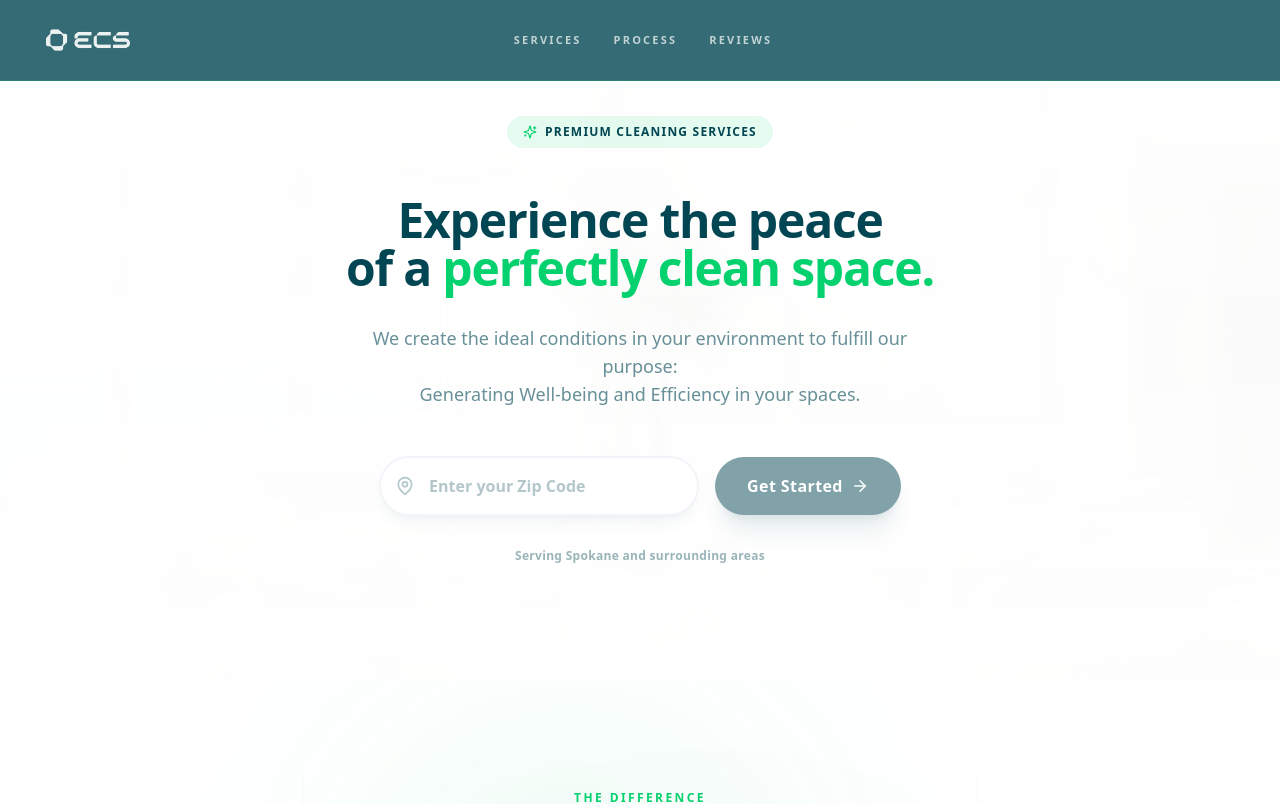
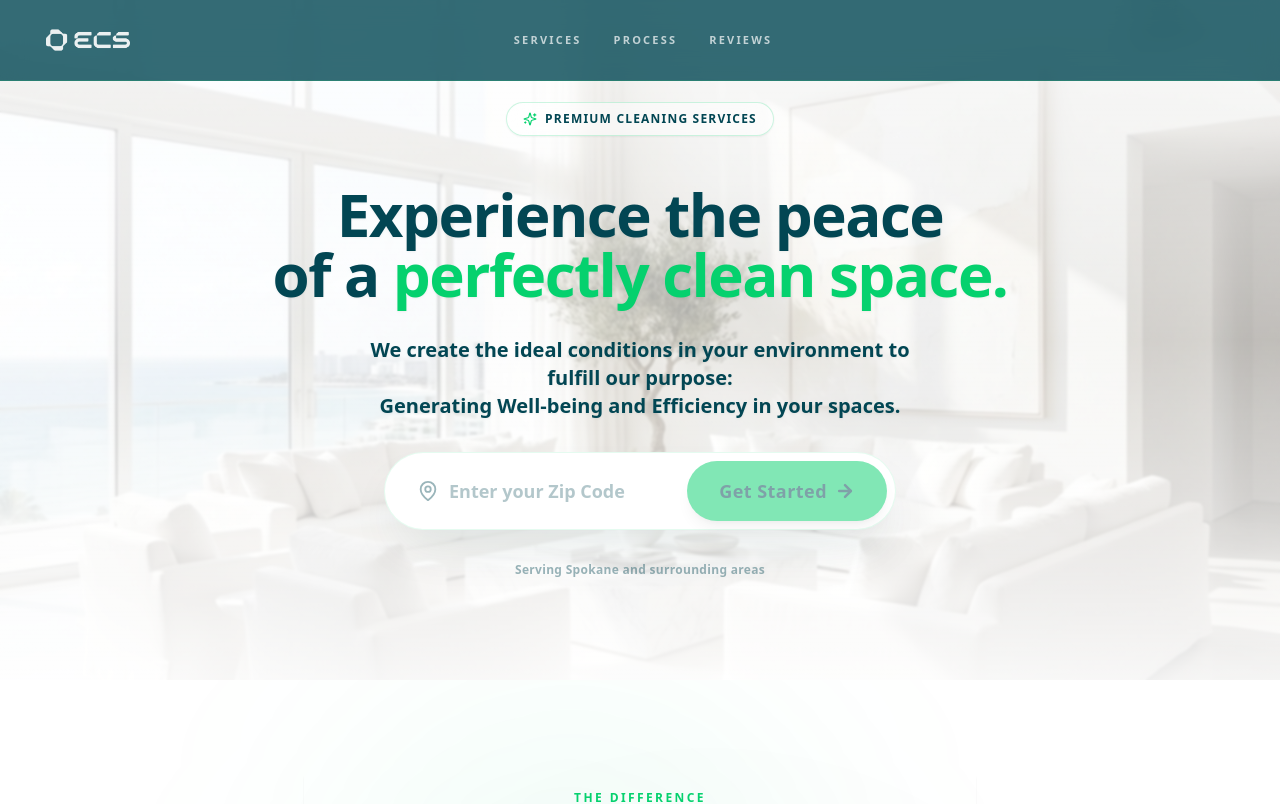
Before and after one commit to renatoquerales28-byte/extreme-cleaning-next, a Next.js app: page / in a window 1280 px wide. Shown: the top 804 px of the page. Built offline with nearby package versions, Linux system fonts and the light colour scheme.

Commit message:
Enhance hero background visibility and brighten CTA button

```diff
--- a/src/components/landing/HeroSection.tsx
+++ b/src/components/landing/HeroSection.tsx
@@ -28,8 +28,8 @@ export default function HeroSection() {
                     className="object-cover"
                     priority
                 />
-                {/* Gradient Overlay for Text Readability */}
-                <div className="absolute inset-0 bg-white/90 bg-gradient-to-b from-white/95 via-white/80 to-white/95 backdrop-blur-[2px]" />
+                {/* Gradient Overlay for Text Readability - Reduced opacity */}
+                <div className="absolute inset-0 bg-white/40 bg-gradient-to-b from-white/80 via-white/40 to-white/90 backdrop-blur-[1px]" />
             </div>
 
             <div className="container mx-auto px-4 relative z-10 flex flex-col items-center justify-center text-center h-full">
@@ -41,43 +41,43 @@ export default function HeroSection() {
                     className="max-w-3xl space-y-8"
                 >
                     {/* Badge */}
-                    <div className="inline-flex items-center gap-2 px-4 py-2 rounded-full bg-[#05D16E]/10 text-[#024653] text-xs font-bold uppercase tracking-widest mb-4">
+                    <div className="inline-flex items-center gap-2 px-4 py-2 rounded-full bg-white/50 backdrop-blur-md border border-[#05D16E]/20 text-[#024653] text-xs font-bold uppercase tracking-widest mb-4 shadow-sm">
                         <Sparkles size={14} className="text-[#05D16E]" />
                         <span>Premium Cleaning Services</span>
                     </div>
 
-                    {/* Headline - Reduced size as requested */}
-                    <h1 className="text-4xl md:text-5xl font-black tracking-tight text-[#024653] leading-tight">
+                    {/* Headline */}
+                    <h1 className="text-5xl md:text-6xl font-black tracking-tight text-[#024653] leading-tight drop-shadow-sm">
                         Experience the peace <br /> of a <span className="text-[#05D16E]">perfectly clean space.</span>
                     </h1>
 
                     {/* Subtitle */}
-                    <p className="text-base md:text-lg text-[#024653]/60 font-medium leading-relaxed max-w-xl mx-auto">
+                    <p className="text-lg md:text-xl text-[#024653] font-semibold leading-relaxed max-w-xl mx-auto drop-shadow-sm">
                         We create the ideal conditions in your environment to fulfill our purpose: <br className="hidden md:block" />
                         Generating Well-being and Efficiency in your spaces.
                     </p>
 
-                    {/* Zip Code CTA */}
-                    <form onSubmit={handleStart} className="flex flex-col sm:flex-row items-center justify-center gap-4 mt-8 pt-4">
-                        <div className="relative w-full max-w-xs group">
-                            <div className="absolute inset-y-0 left-4 flex items-center pointer-events-none text-[#024653]/30 group-focus-within:text-[#05D16E] transition-colors">
-                                <MapPin size={20} />
+                    {/* Zip Code CTA - Redesigned */}
+                    <form onSubmit={handleStart} className="flex flex-col sm:flex-row items-center justify-center gap-3 mt-10 p-2 bg-white rounded-full shadow-2xl shadow-[#024653]/10 border border-[#05D16E]/10 max-w-lg mx-auto transform hover:scale-[1.01] transition-transform duration-300">
+                        <div className="relative flex-1 w-full sm:w-auto group">
+                            <div className="absolute inset-y-0 left-6 flex items-center pointer-events-none text-[#024653]/40 group-focus-within:text-[#05D16E] transition-colors">
+                                <MapPin size={22} />
                             </div>
                             <input
                                 type="text"
                                 placeholder="Enter your Zip Code"
                                 value={zipCode}
                                 onChange={(e) => setZipCode(e.target.value.replace(/\D/g, '').slice(0, 5))}
-                                className="w-full pl-12 pr-6 py-4 bg-white border-2 border-slate-100 rounded-full font-bold text-[#024653] placeholder:text-[#024653]/30 focus:border-[#05D16E] focus:ring-4 focus:ring-[#05D16E]/10 outline-none transition-all shadow-lg shadow-[#024653]/5"
+                                className="w-full pl-14 pr-6 py-4 bg-transparent border-none font-bold text-[#024653] text-lg placeholder:text-[#024653]/30 focus:ring-0 focus:outline-none"
                             />
                         </div>
 
                         <button
                             type="submit"
                             disabled={zipCode.length < 5}
-                            className="h-[58px] px-8 rounded-full bg-[#024653] text-white font-bold tracking-wide hover:bg-[#02333d] disabled:opacity-50 disabled:cursor-not-allowed transition-all shadow-xl shadow-[#024653]/20 flex items-center gap-2 hover:scale-105 active:scale-95"
+                            className="w-full sm:w-auto px-8 py-4 rounded-full bg-[#05D16E] text-[#024653] font-black text-lg tracking-wide hover:bg-[#04bd63] disabled:opacity-50 disabled:cursor-not-allowed transition-all shadow-lg hover:shadow-[#05D16E]/30 flex items-center justify-center gap-2"
                         >
-                            Get Started <ArrowRight size={18} />
+                            Get Started <ArrowRight size={20} strokeWidth={3} />
                         </button>
                     </form>
 
```
